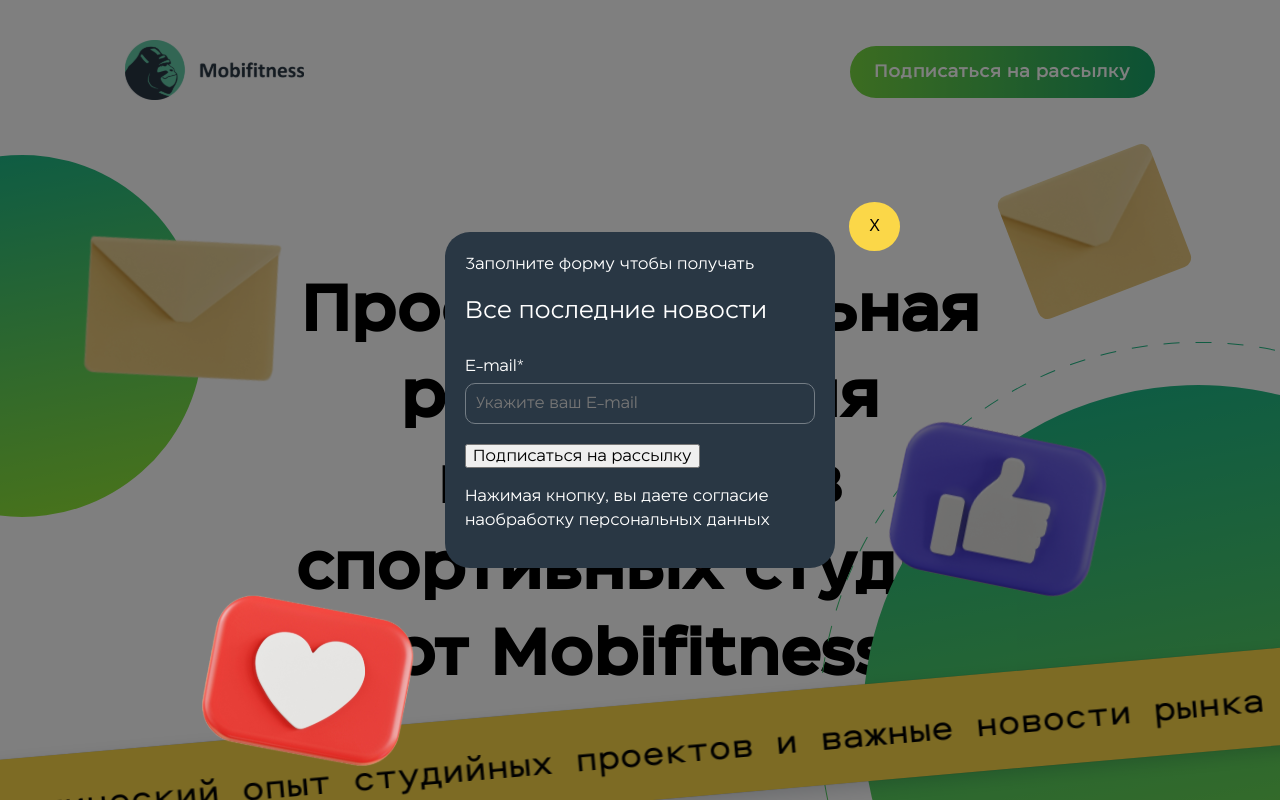
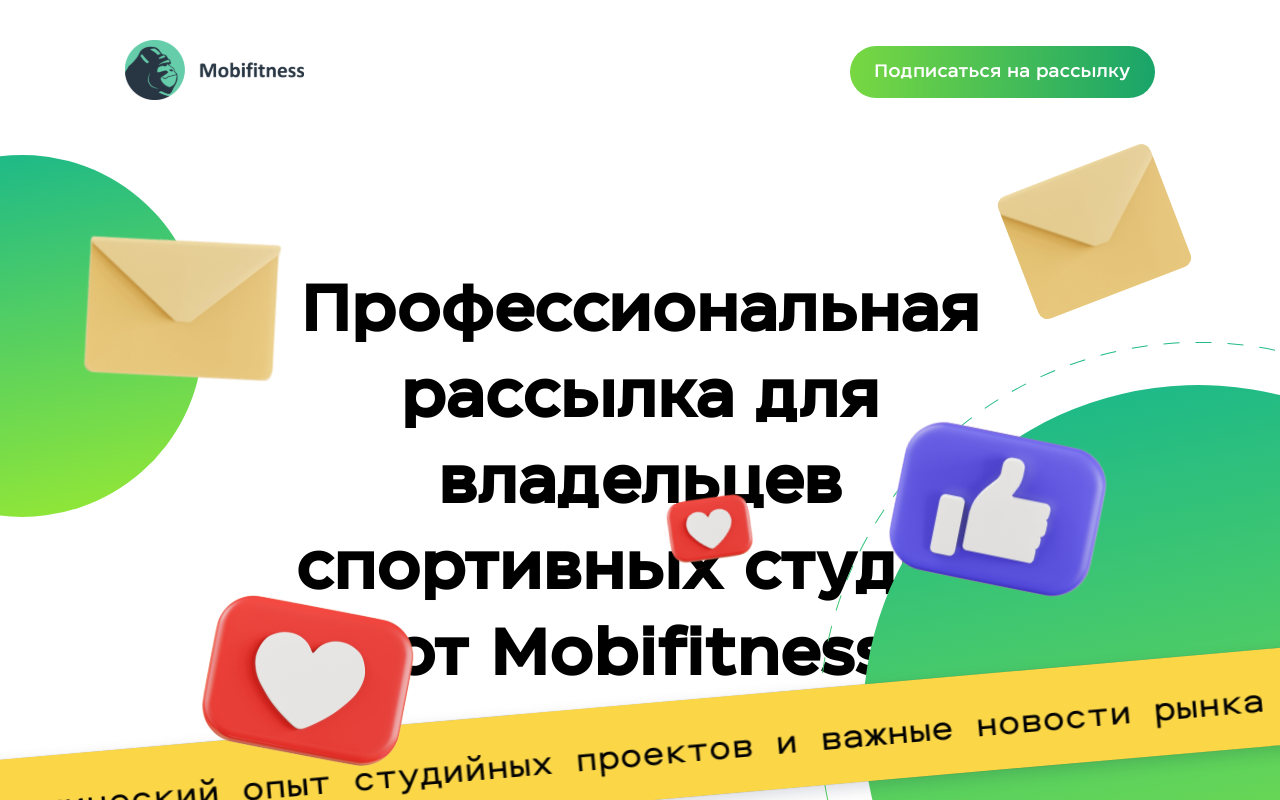
Before and after one commit to the69nemo/landingPage, a React (Create React App) app: page / in a window 1280 px wide. Shown: the top 800 px of the page. Built offline with nearby package versions, Linux system fonts and the light colour scheme.

Commit message:
popup:_some_fix

```diff
--- a/src/component/App/App.js
+++ b/src/component/App/App.js
@@ -14,11 +14,15 @@ import Popup from '../Popup/Popup';
 function App() {
   const [isOpen, setIsOpen] = useState(false);
 
-
+  const handlePopupOpened = () => {
+    setIsOpen(!isOpen)
+  }
 
   return (
     <div className="page">
-      <Header />
+      <Header
+        handlePopupOpened={handlePopupOpened}
+      />
       <Promo />
       <BuisnessProblem />
       <PhotoSlider />
@@ -27,7 +31,10 @@ function App() {
       <Mailing />
       <WhoIsIt />
       <OurProducts />
-      <Popup />
+      <Popup
+        isOpen={isOpen}
+        handlePopupOpened={handlePopupOpened}
+      />
     </div>
   );
 }
--- a/src/component/Header/Header.js
+++ b/src/component/Header/Header.js
@@ -1,14 +1,14 @@
 import "./Header.css";
 import Logo from '../../images/logo.svg';
 
-function Header() {
+function Header({ handlePopupOpened }) {
   return (
     <header className="header">
       <div className="header__container">
         <a className="header__link" href="#">
           <img className="header__logo" src={Logo} alt='логотип' />
         </a>
-        <button className="header__button" type="button">
+        <button className="header__button" type="button" onClick={handlePopupOpened}>
           Подписаться на рассылку
         </button>
       </div>
--- a/src/component/Popup/Popup.css
+++ b/src/component/Popup/Popup.css
@@ -1,5 +1,5 @@
 .popup {
-  visibility: visible;
+  visibility: hidden;
   display: flex;
   justify-content: center;
   align-items: center;
@@ -9,6 +9,7 @@
   right: 0;
   bottom: 0;
   background: rgba(0, 0, 0, 0.5);
+  z-index: 5;
 }
 
 .popup__opened {
@@ -25,6 +26,7 @@
   color: #fff;
   display: flex;
   flex-direction: column;
+
 }
 
 .popup__title {
@@ -78,6 +80,5 @@
   border-radius: 10px;
   background-color: #293744;
   color: #fff;
-  transition: .3s ease-in-out;
   outline-color: #fbd748;
 }
--- a/src/component/Popup/Popup.js
+++ b/src/component/Popup/Popup.js
@@ -1,13 +1,13 @@
 import React from "react";
 import "./Popup.css";
 
-function Popup() {
+function Popup({ isOpen, handlePopupOpened }) {
   return (
-    <section className="popup">
+    <section className={`popup ${isOpen && 'popup__opened'}`}>
       <div className="popup__container">
         <p className="popup__title">Заполните форму чтобы получать</p>
         <p className="popup__subtitle">Все последние новости</p>
-        <button className="popup__close-button" type="button">
+        <button className="popup__close-button" type="button" onClick={handlePopupOpened}>
           X
         </button>
         <form className="popup__form">
```
